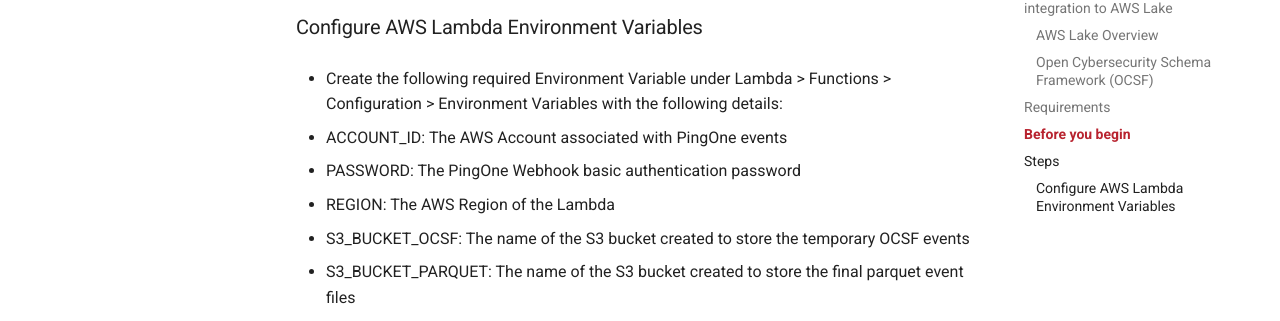
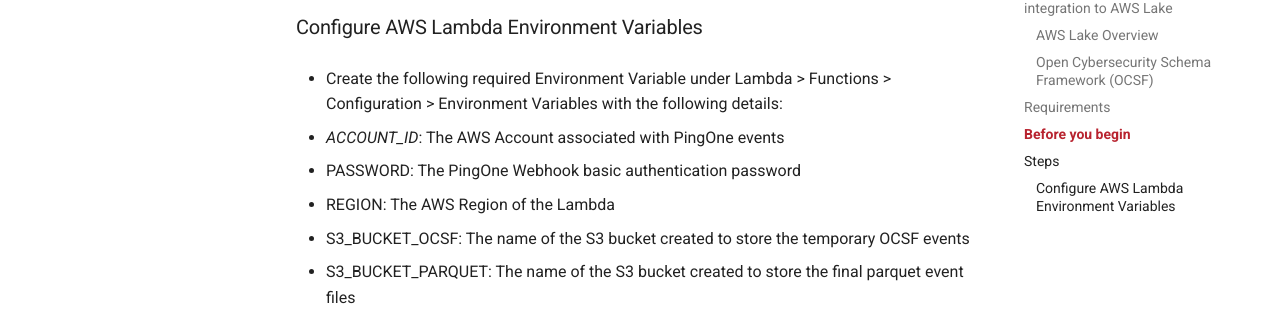
Before and after one commit to pingone-davinci/documentation, an MkDocs documentation site: the page built from docs/aws-lake/README.md, in a window 1280 px wide and 900 px high, scrolled down 1317 px. Shown: the part 132-453 px from the top of the window. Built offline with MkDocs 1.6.1 and Material for MkDocs 9.7.7, drawn with Linux system fonts in a browser that asks for light colours; comment, search, counter and statistics services are not loaded.

```diff
--- a/docs/aws-lake/README.md
+++ b/docs/aws-lake/README.md
@@ -31,7 +31,7 @@ Core to the Lake mission is simplifying the storage, retrieval, and consumption
 
 * Create the following required Environment Variable under Lambda > Functions > Configuration > Environment Variables with the following details:
 
-  * ACCOUNT_ID: The AWS Account associated with PingOne events
+  * *ACCOUNT_ID*: The AWS Account associated with PingOne events
   * PASSWORD: The PingOne Webhook basic authentication password
   * REGION: The AWS Region of the Lambda
   * S3_BUCKET_OCSF:  The name of the S3 bucket created to store the temporary OCSF events
```
